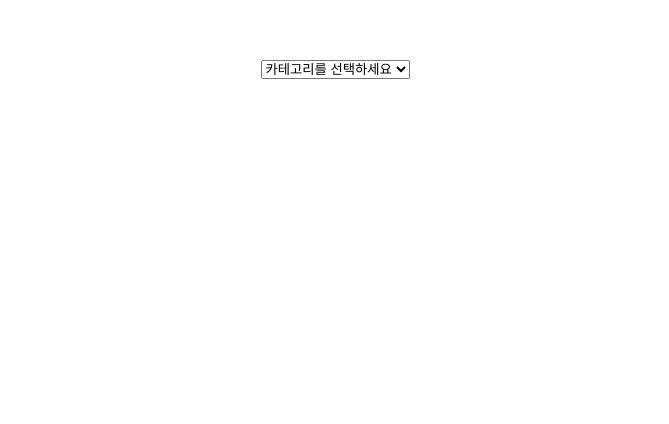
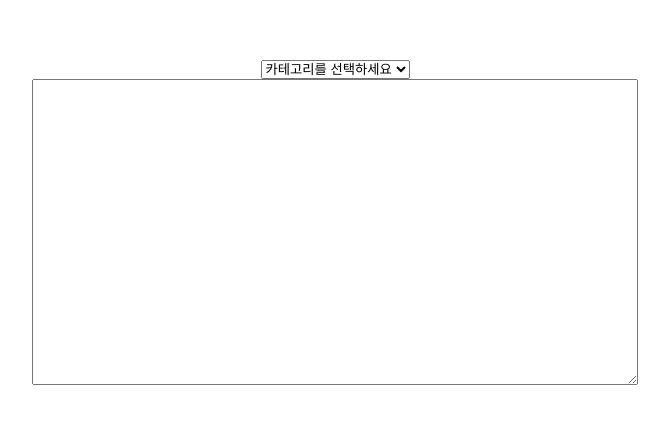
Before and after one commit to imskojs/xmasCards, a Vue app: page / in a window 1280 px wide. Shown: the top 424 px of the page, without its empty margins (305-974 px from the left). Built offline with nearby package versions, Linux system fonts and the light colour scheme.

Commit message:
message area

```diff
--- a/src/App.vue
+++ b/src/App.vue
@@ -1,16 +1,19 @@
 <template>
   <div id="app">
     <SelectCategory :friendTypes="[ '동료', '친구', '가족' ]"/>
+    <MessageArea/>
   </div>
 </template>
 
 <script>
 import SelectCategory from "./components/SelectCategory.vue";
+import MessageArea from "./components/MessageArea.vue";
 
 export default {
   name: "app",
   components: {
-    SelectCategory
+    SelectCategory,
+    MessageArea
   }
 };
 </script>
--- /dev/null
+++ b/src/components/MessageArea.vue
@@ -0,0 +1,23 @@
+<template>
+  <div class="message">
+    <textarea class="message-area" v-model="form.message"></textarea>
+  </div>
+</template>
+
+<script>
+export default {
+  name: "MessageArea",
+  data() {
+    return {
+      form: this.$globalData.form
+    };
+  }
+};
+</script>
+
+<style scoped>
+.message-area {
+  width: 600px;
+  height: 300px;
+}
+</style>
```
